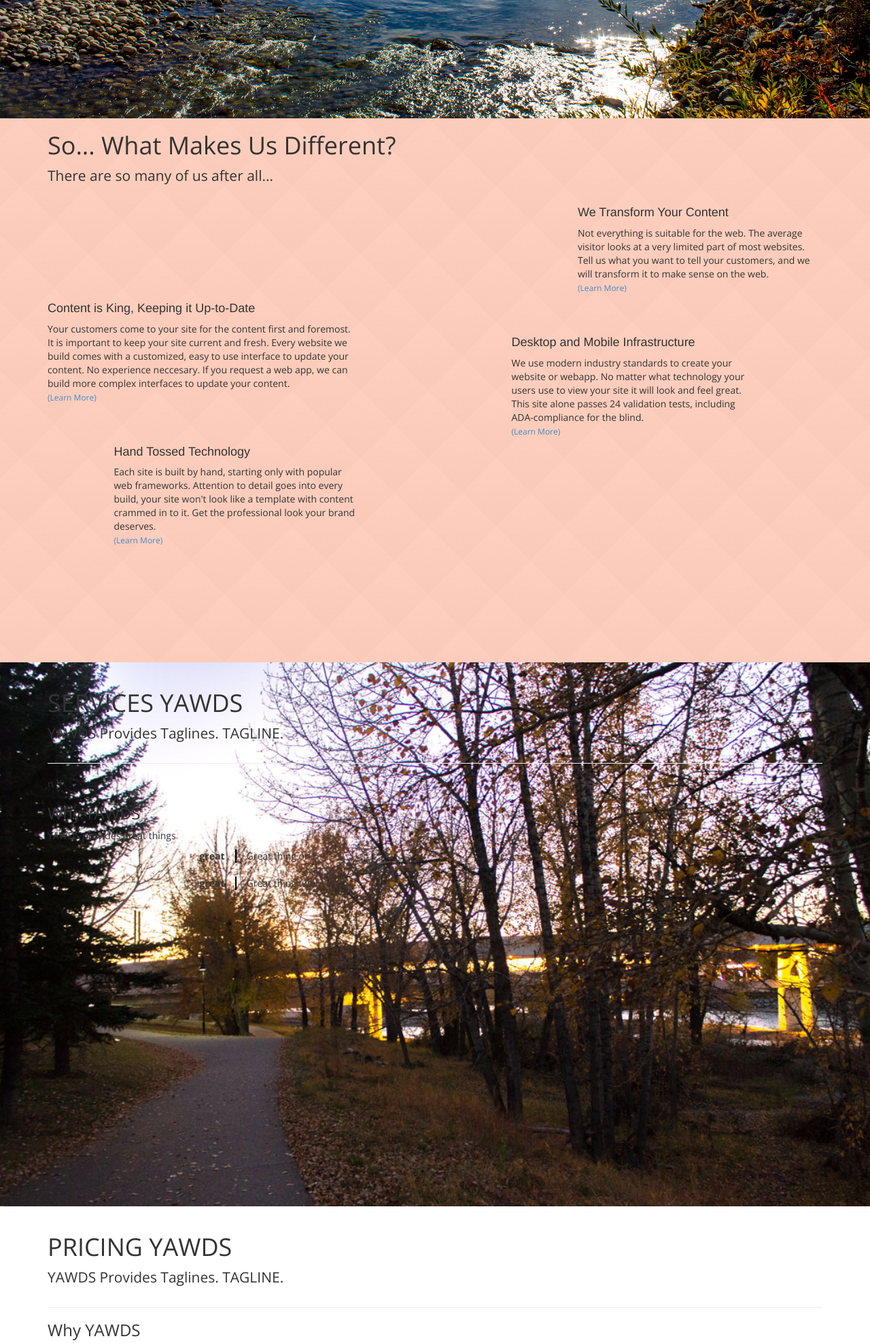
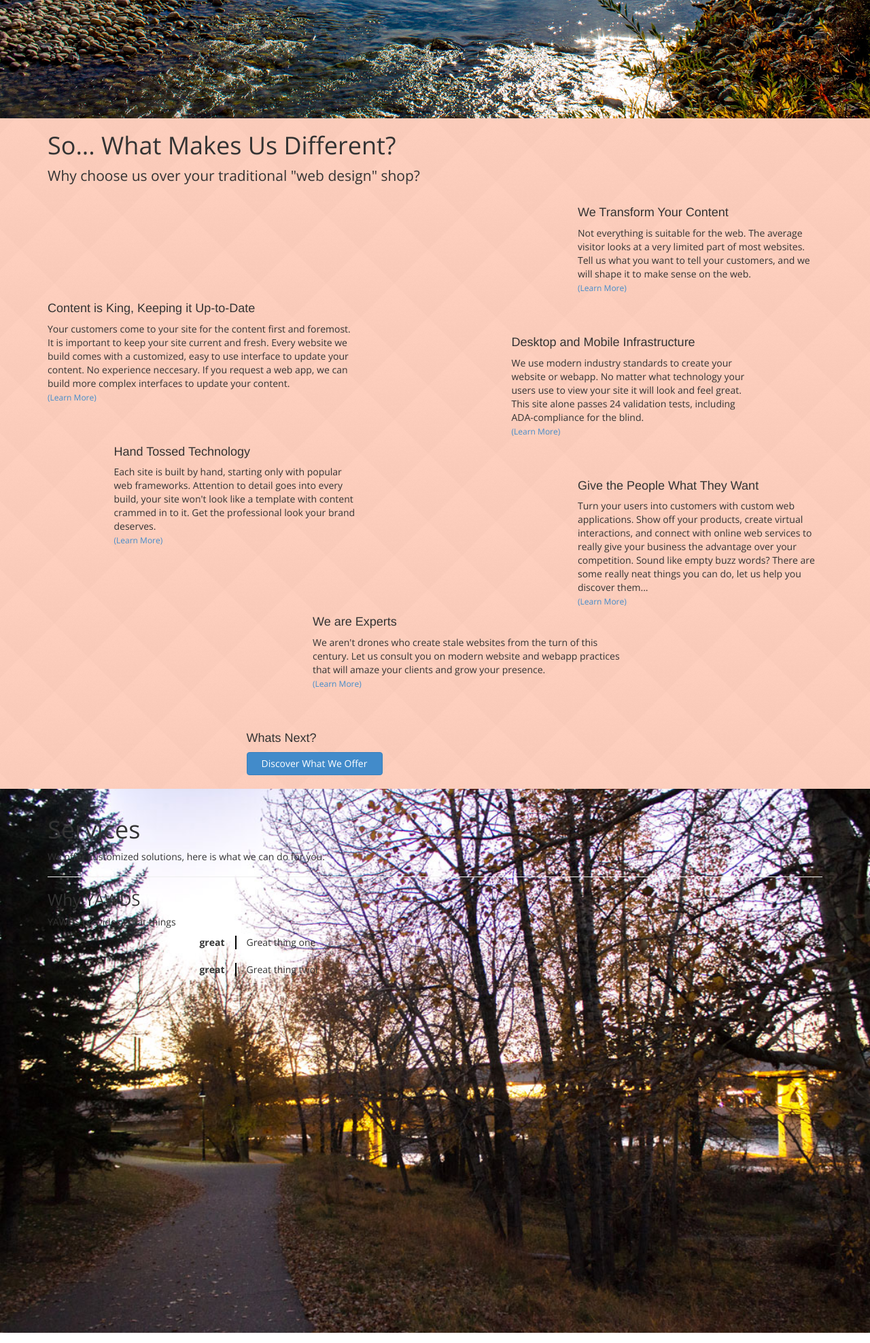
Before and after one commit to resorath/seanfeilweb, a PHP site: page / in a window 1280 px wide. Shown: the part 626-2601 px from the top of the page at 68% size. Run offline with PHP 8.4, Linux system fonts and the light colour scheme; some libraries are stand-ins or nearby versions; some web fonts are replaced.

Commit message:
Content completion for top

```diff
--- a/index.php
+++ b/index.php
@@ -61,7 +61,7 @@
 		</div>
 		<div class="container">
 	     	<h1>So... What Makes Us Different?</h1>
-	     	<p class="lead">There are so many of us after all...</p>
+	     	<p class="lead">Why choose us over your traditional "web design" shop?</p>
 
 	     	<div class="row">
 	     		<div class="col-md-4">
@@ -74,7 +74,7 @@
 					<h4>We Transform Your Content</h4>
 					<p>Not everything is suitable for the web.
 					   The average visitor looks at a very limited part of most websites.
-					   Tell us what you want to tell your customers, and we will transform it to make sense on the web.</p>
+					   Tell us what you want to tell your customers, and we will shape it to make sense on the web.</p>
 					   <p class="learnmore"><a href="#">(Learn More)</a></p>
 	     		</div>
 
@@ -113,8 +113,40 @@
 	     				your brand deserves.</p>
 	     				<p class="learnmore"><a href="#">(Learn More)</a></p>
 	     		</div>
+	     		<div class="col-md-3">
+	     		</div>
+	     		<div class="col-md-4 toppadding50">
+
+	     			<h4>Give the People What They Want</h4>
+	     			<p>Turn your users into customers with custom web applications. Show off your products,
+	     				create virtual interactions, and connect with online web services to really
+	     				give your business the advantage over your competition. Sound like empty buzz words?
+	     				There are some really neat things you can do, let us help you discover them...</p>
+	     				<p class="learnmore"><a href="#">(Learn More)</a></p>
+	     		</div>
+	     	</div>
+	     	<div class="row">
+	     		<div class="col-md-4">
+	     		</div>
+	     		<div class="col-md-5">
+	     			<h4>We are Experts</h4>
+	     			<p>We aren't drones who create stale websites from the turn of this century. Let us
+	     			consult you on modern website and webapp practices that will amaze your clients and grow
+	     			your presence.</p>
+	     			<p class="learnmore"><a href="#">(Learn More)</a></p>
+	     		</div>
 	     	</div>
 
+	     	<div class="row">
+	     		<div class="col-md-3">
+	     		</div>
+	     		<div class="col-md-6 toppadding50">
+		     		<h4>Whats Next?</h4>
+					<button type="button" id="bottom-tab" class="btn btn-primary scrollableNavElement" data-scrolltarget="services">
+						Discover What We Offer
+					</button>
+				</div>
+			</div>
 
 	    </div>
     </div>
@@ -125,9 +157,9 @@
 		</div>
 		<div class="container">
 	     	<div class="page-header">
-		     	<h1>SERVICES YAWDS</h1>
-		     	<p class="lead">YAWDS Provides Taglines. TAGLINE.</p>
-		    </div> n
+		     	<h1>Services</h1>
+		     	<p>We offer customized solutions, here is what we can do for you.</p>
+		    </div>
 
 	    	<h3>Why YAWDS</h3>
 	     	<p>YAWDS provides great things</p>
```
